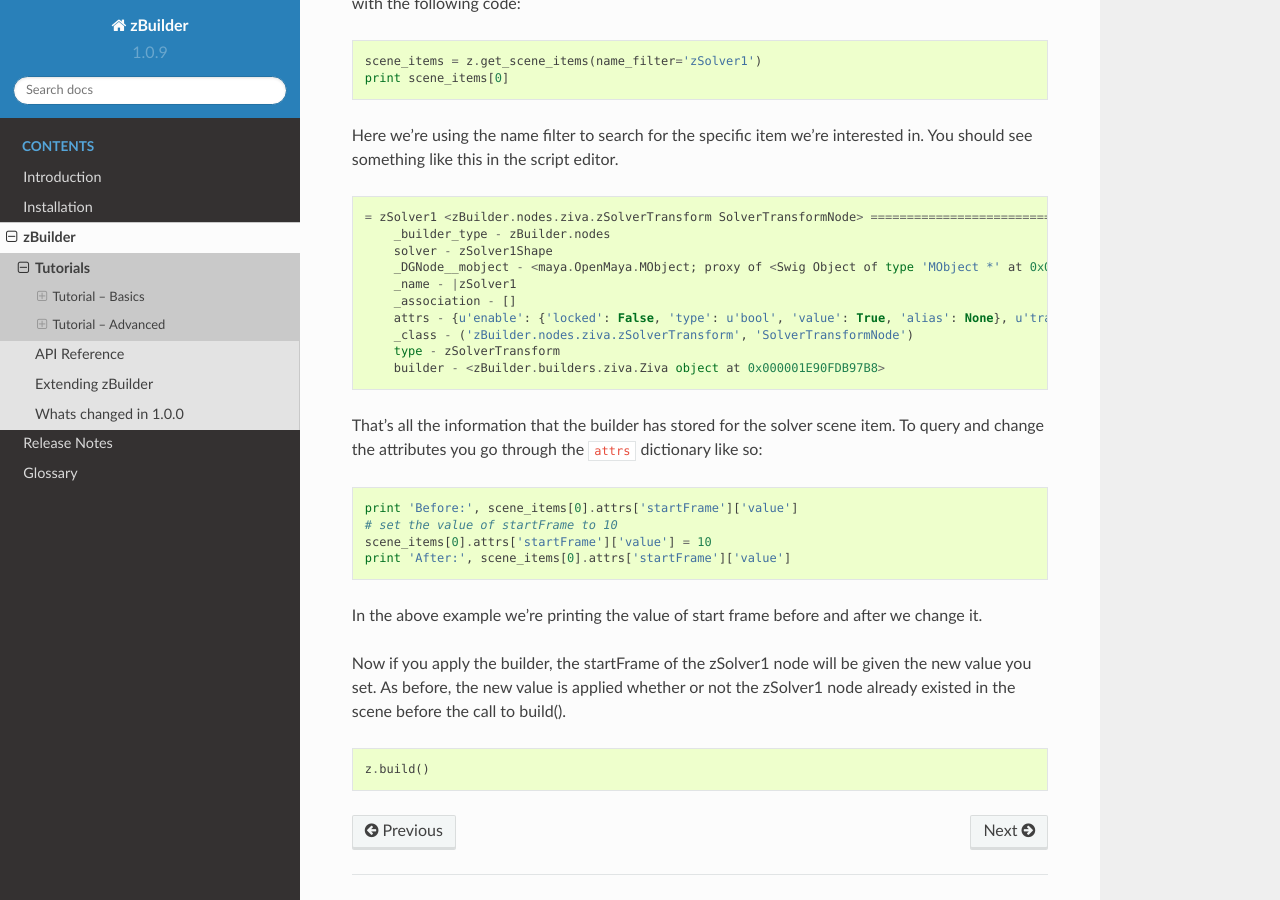
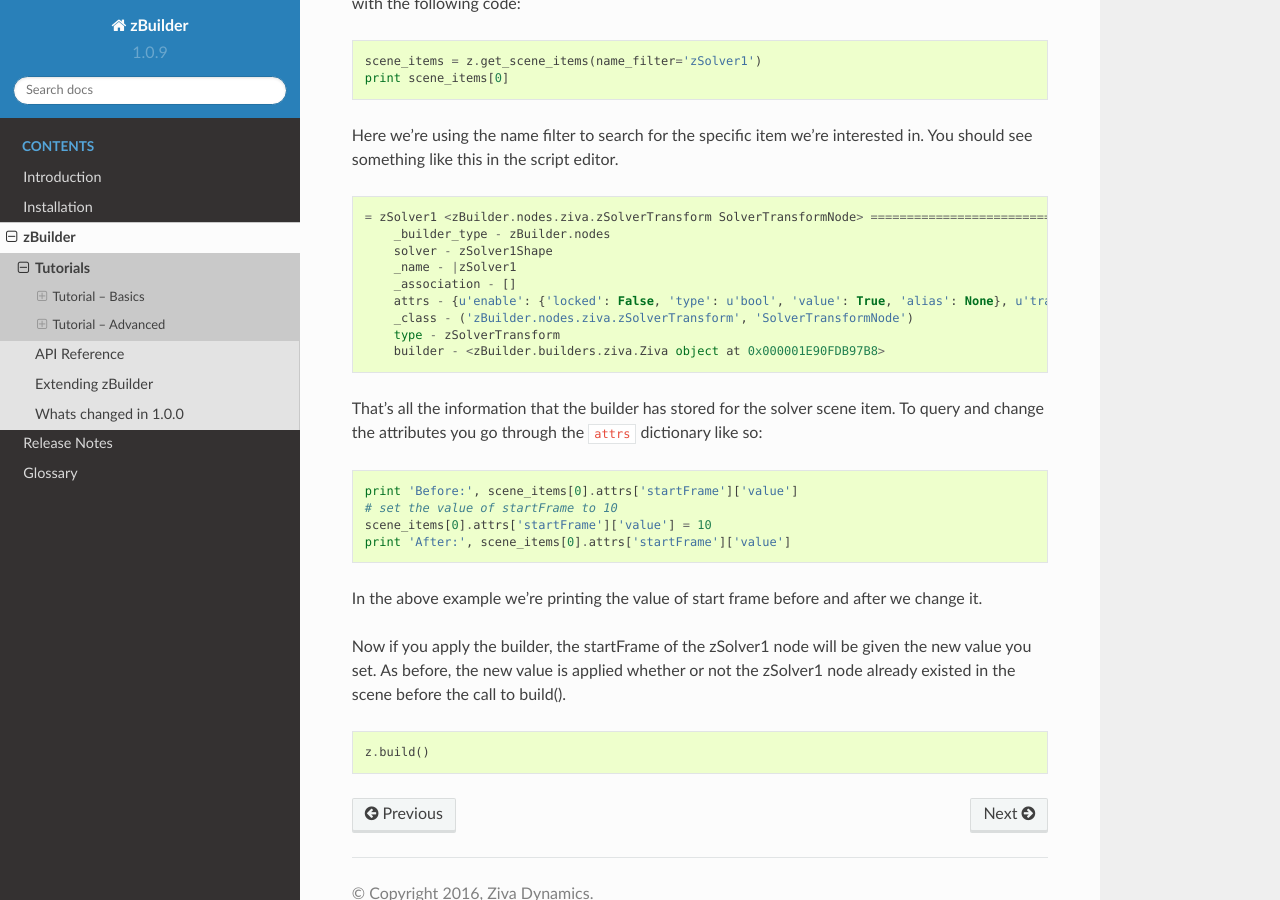
Before and after one commit to Unity-Technologies/ziva-vfx-utils, a Sphinx documentation site: the page built from docs/zBuilder_tutorials.rst, in a window 1280 px wide and 900 px high, scrolled down 8808 px. Built offline with Sphinx 7.4.7 and the Read the Docs theme 2.0.0, drawn with Linux system fonts in a browser that asks for light colours; pages that are not in the unit, such as notebooks, are missing from menus.

Commit message:
VFXACT-414 Removing an mobject reference from docs

```diff
--- a/docs/zBuilder_tutorials.rst
+++ b/docs/zBuilder_tutorials.rst
@@ -444,7 +444,6 @@
     = zSolver1 <zBuilder.nodes.ziva.zSolverTransform SolverTransformNode> ==================================
         _builder_type - zBuilder.nodes
         solver - zSolver1Shape
-        _DGNode__mobject - <maya.OpenMaya.MObject; proxy of <Swig Object of type 'MObject *' at 0x000001E90F8E9690> >
         _name - |zSolver1
         _association - []
         attrs - {u'enable': {'locked': False, 'type': u'bool', 'value': True, 'alias': None}, u'translateX': {'locked': False, 'type': u'doubleLinear', 'value': 0.0, 'alias': None}, u'translateY': {'locked': False, 'type': u'doubleLinear', 'value': 0.0, 'alias': None}, u'translateZ': {'locked': False, 'type': u'doubleLinear', 'value': 0.0, 'alias': None}, u'scaleX': {'locked': False, 'type': u'double', 'value': 100.0, 'alias': None}, u'scaleY': {'locked': False, 'type': u'double', 'value': 100.0, 'alias': None}, u'visibility': {'locked': False, 'type': u'bool', 'value': True, 'alias': None}, u'rotateX': {'locked': False, 'type': u'doubleAngle', 'value': 0.0, 'alias': None}, u'rotateY': {'locked': False, 'type': u'doubleAngle', 'value': 0.0, 'alias': None}, u'rotateZ': {'locked': False, 'type': u'doubleAngle', 'value': 0.0, 'alias': None}, u'scaleZ': {'locked': False, 'type': u'double', 'value': 100.0, 'alias': None}, u'startFrame': {'locked': False, 'type': u'double', 'value': 1.0, 'alias': None}}
```
